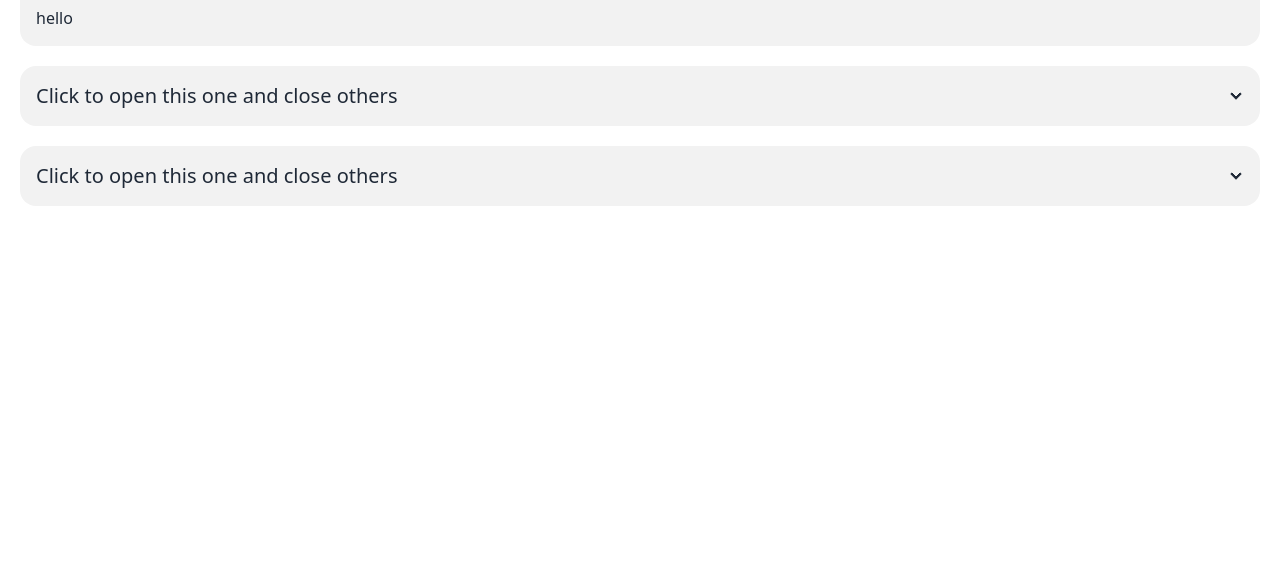
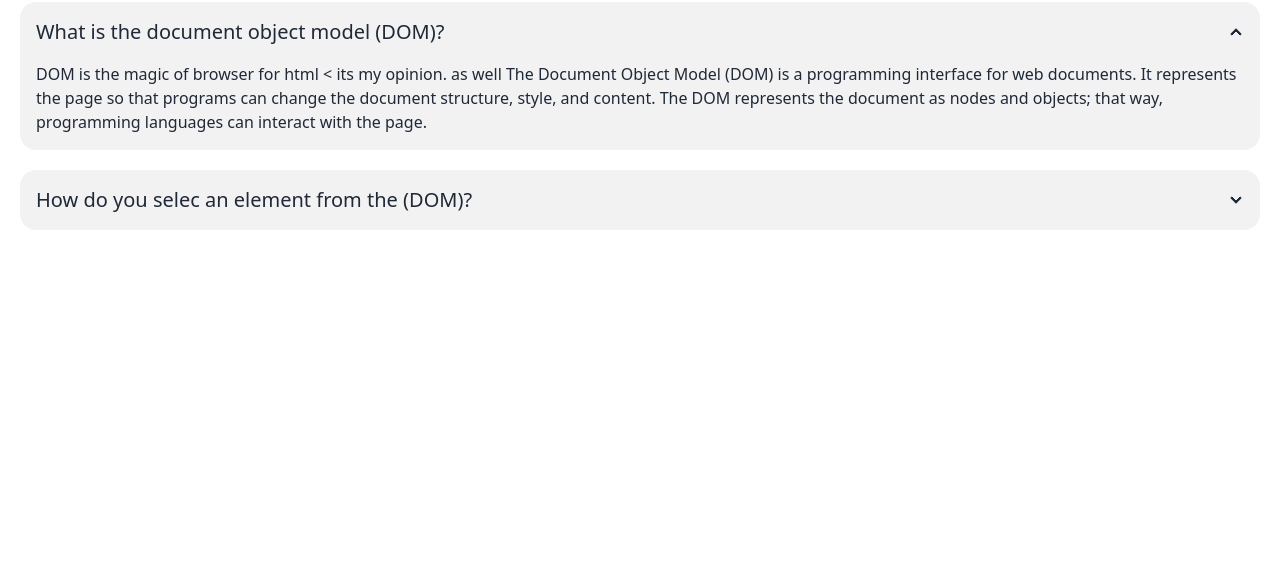
Before and after one commit to coderHasan/Assignment-5, a plain HTML site: page blog.html in a window 1280 px wide. Shown: the part 215-800 px from the top of the page. Drawn offline with nearby package versions, Linux system fonts and the light colour scheme.

Commit message:
Blog Page done

```diff
--- a/blog.html
+++ b/blog.html
@@ -3,6 +3,9 @@
 <head>
     <meta charset="UTF-8">
     <meta name="viewport" content="width=device-width, initial-scale=1.0">
+
+    <!-- Font awesome cdn -->
+    <link rel="stylesheet" href="https://cdnjs.cloudflare.com/ajax/libs/font-awesome/6.6.0/css/all.min.css" integrity="sha512-Kc323vGBEqzTmouAECnVceyQqyqdsSiqLQISBL29aUW4U/M7pSPA/gEUZQqv1cwx4OnYxTxve5UMg5GT6L4JJg==" crossorigin="anonymous" referrerpolicy="no-referrer" />
 
         <!-- DaisyUi & tailwind Css Cdn -->
         <link
@@ -72,27 +75,28 @@
             <div class="container mx-auto px-3 md:px-5">
 
                     <div class="flex flex-col gap-5">
+                        <h1 class="text-3xl font-bold">Importent FAQ <i class="fa-solid fa-question"></i></h1>
                         <div class="collapse collapse-arrow bg-base-200">
                             <input type="radio" name="my-accordion-2" checked="checked" />
-                            <div class="collapse-title text-xl font-medium">Click to open this one and close others</div>
+                            <div class="collapse-title text-xl font-medium">What is the document object model (DOM)?</div>
                             <div class="collapse-content">
-                              <p>hello</p>
+                              <p>DOM is the magic of browser for html < its my opinion. as well
+                                The Document Object Model (DOM) is a programming interface for web documents. It represents the page so that programs can change the document structure, style, and content. The DOM represents the document as nodes and objects; that way, programming languages can interact with the page.</p>
                             </div>
                           </div>
 
                           <div class="collapse collapse-arrow bg-base-200">
                             <input type="radio" name="my-accordion-2" />
-                            <div class="collapse-title text-xl font-medium">Click to open this one and close others</div>
+                            <div class="collapse-title text-xl font-medium">How do you selec an element from the (DOM)?</div>
                             <div class="collapse-content">
-                              <p>hello</p>
-                            </div>
-                          </div>
-
-                          <div class="collapse collapse-arrow bg-base-200">
-                            <input type="radio" name="my-accordion-2" />
-                            <div class="collapse-title text-xl font-medium">Click to open this one and close others</div>
-                            <div class="collapse-content">
-                              <p>hello</p>
+                              <p>Using getElementById: The getElementById method allows you to select an element by its ID. ... <br>
+                                Using getElementsByClassName: allows you to select an element by its CLASS.... <br>
+                                Using getElementsByTagName: allows you to select an element by its HTML TAG.... <br>
+                                Using querySelector: allows you to select an everything.. like class id tag.... <br>
+                                Using querySelectorAll: ... <br>
+                                Changing the Text Content. ... <br>
+                                Changing the HTML Content. ... <br>
+                                Changing the Attribute Value.</p>
                             </div>
                           </div>
                     </div>
```
